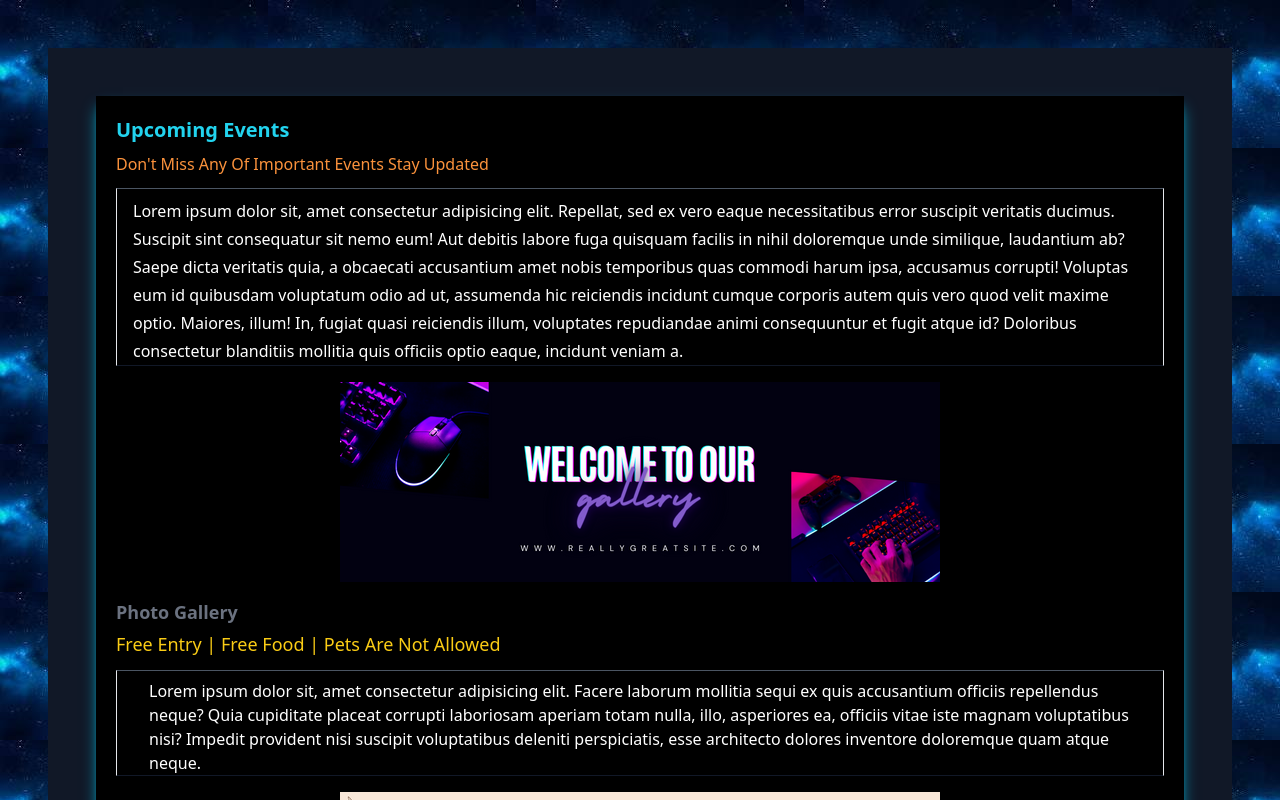
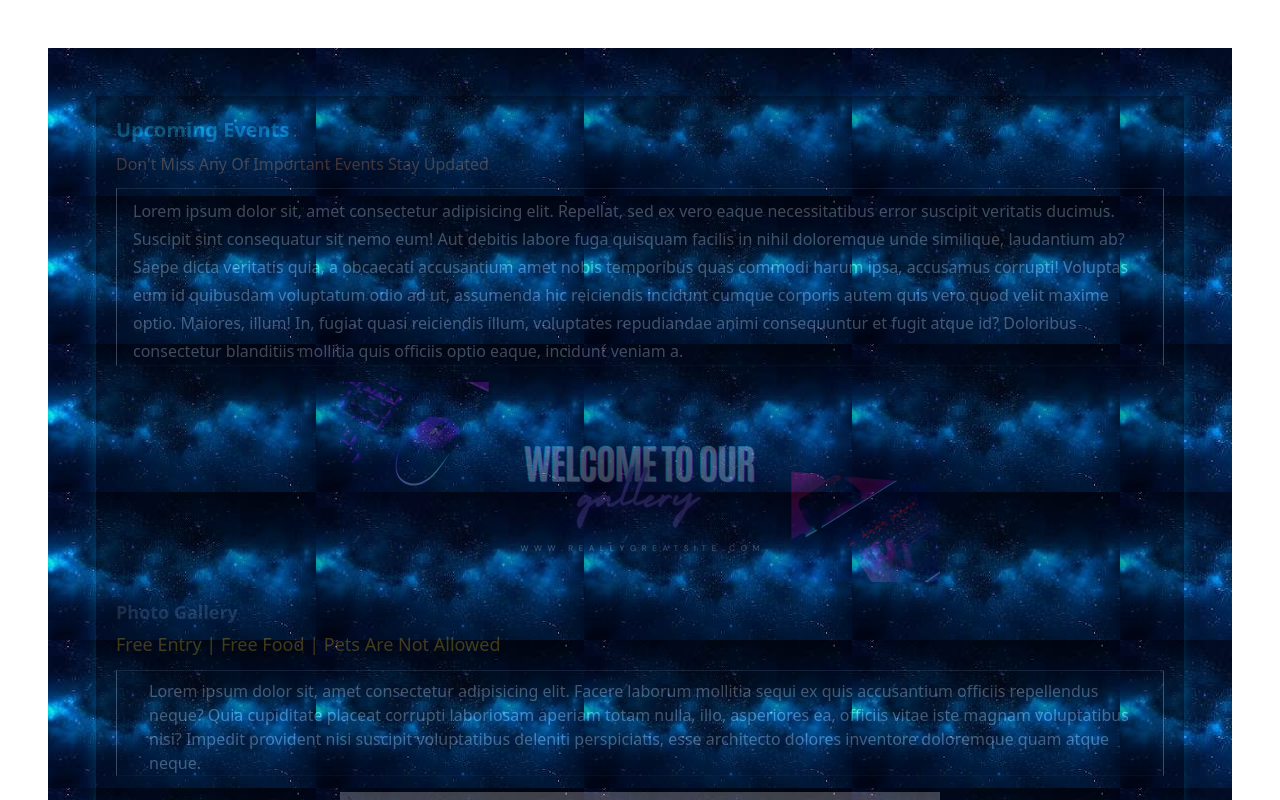
Before and after one commit to CHANDRUS-HUB/Event-Banner, a React (Create React App) app: page / in a window 1280 px wide. Shown: the top 800 px of the page. Built offline with nearby package versions, Linux system fonts and the light colour scheme.

Commit message:
Update App.js

```diff
--- a/src/App.js
+++ b/src/App.js
@@ -3,21 +3,15 @@ import './App.css';
 import React from 'react';
 import Event1 from './img/event1.png';
 import Event2 from './img/event2.png';
-import Event3 from './img/bg.png';
+
 
 function App() {
-  const bgStyle = {
-    backgroundImage: `url(${Event3})`,
-    backgroundSize: 'cover',
-    backgroundPosition: 'center',
-    minHeight: '100vh',
-    color: 'white',
-  };
+
   return (
    <>
-   <div  className='p-12 bg-image'>
-   <div className='p-12   bg-gray-900'>
-      <div className="bg-black shadow-lg shadow-cyan-500 p-5 text-white">
+   <div  className='p-12 '>
+   <div className='p-12 bg-image  '>
+      <div className="bg-black opacity-25 shadow-lg shadow-cyan-500 p-5 text-white">
 
         <h1 className="text-5x2 font-extrabold">
           <span className="text-xl text-cyan-400">
```
